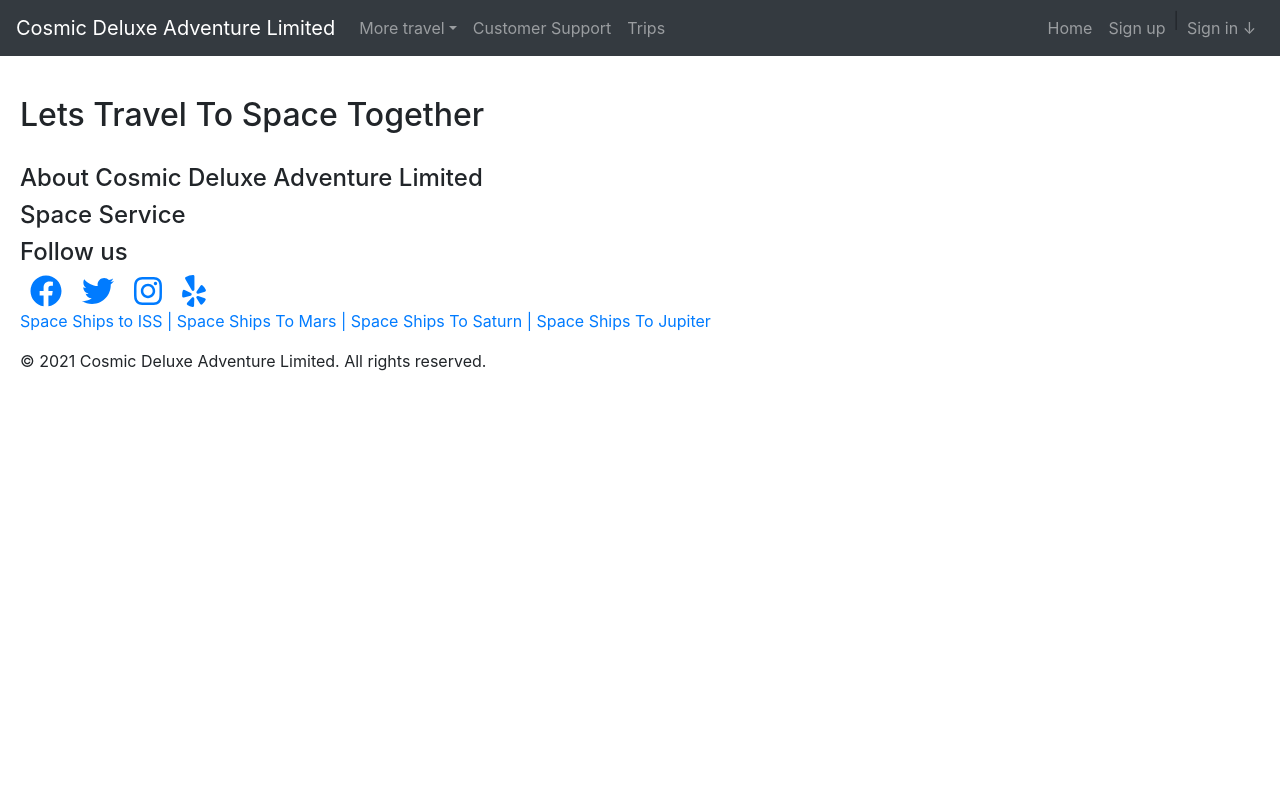
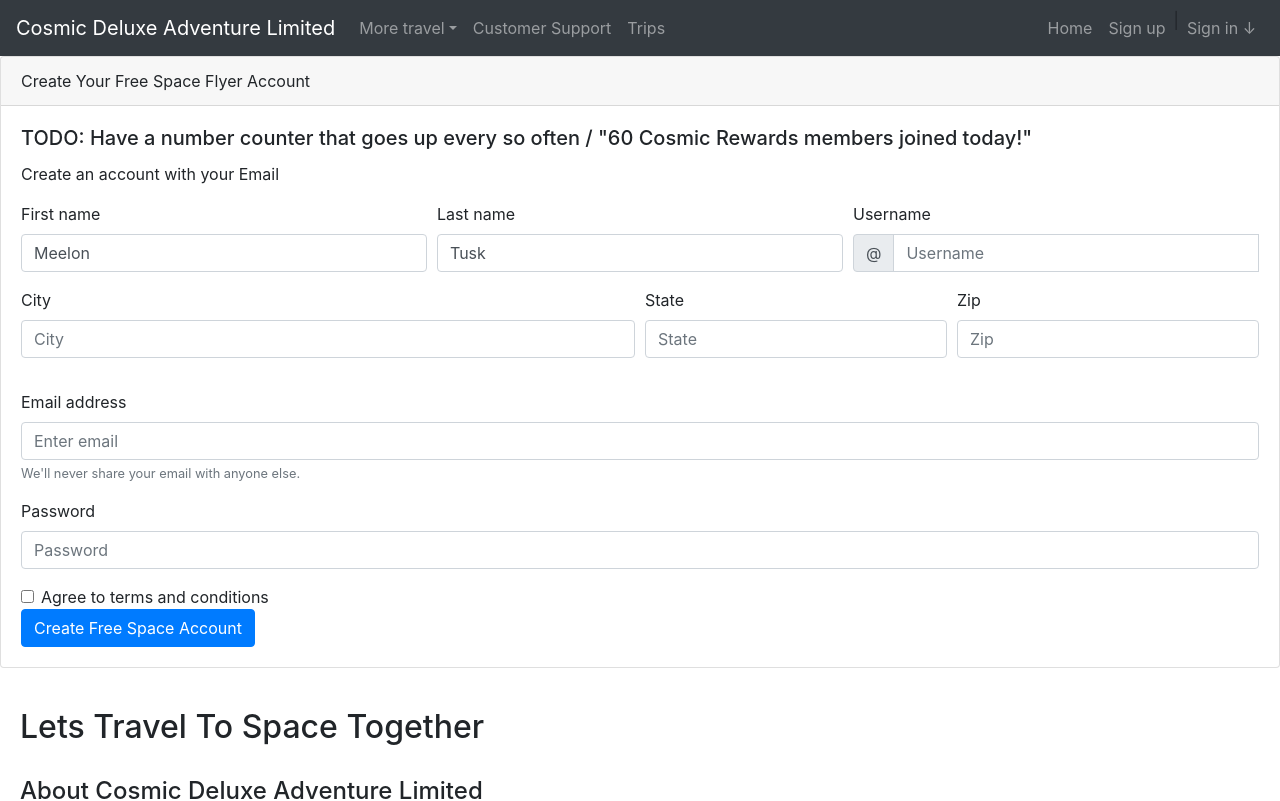
Before and after one commit to Cosmic-Deluxe-Adventure-Limited/CosmicDeluxeAdventureLTD, a React (Create React App) app in the folder CosmicDeluxeAdventure/ClientApp/: page /Signup in a window 1280 px wide. Shown: the top 801 px of the page. Built offline with nearby package versions, Linux system fonts and the light colour scheme.

Commit message:
added basic signup page form

```diff
--- a/CosmicDeluxeAdventure/ClientApp/src/App.js
+++ b/CosmicDeluxeAdventure/ClientApp/src/App.js
@@ -9,7 +9,7 @@ import CustomerSupport from './components/CustomerSupportPage/CustomerSupport';
 import Trips from './components/TripsPage/TripsPage';
 import Home  from './components/HomeLandingPage/HomePage';
 import Footer from './components/FooterPage/Footer';
-
+import Signup from './components/Signup/Signup';
 
 
 
@@ -27,6 +27,7 @@ function App () {
         <Route exact path='/Deals' component={Deals} />
         <Route exact path='/CustomerSupport' component={CustomerSupport} />
         <Route exact path='/Trips' component={Trips} />
+        <Route exact path='/Signup' component={Signup} />
       </Switch>
      <Footer/>
       </>
--- a/CosmicDeluxeAdventure/ClientApp/src/components/NavBar/NavBar.js
+++ b/CosmicDeluxeAdventure/ClientApp/src/components/NavBar/NavBar.js
@@ -28,7 +28,8 @@ const NavBar = () => {
             </Nav>
             <Nav>
               <Nav.Link href="/">Home</Nav.Link>
-              <Nav.Link href="#signup">Sign up</Nav.Link>
+              <Nav.Link href="/Signup">Sign up</Nav.Link>
+
               | <Nav.Link href="#signin" onClick={handleShow}>Sign in ↓ </Nav.Link>
       <Modal
         show={show}
@@ -59,17 +60,15 @@ const NavBar = () => {
         <Form.Group controlId="formBasicCheckbox">
           <Form.Check type="checkbox" label="Remember Me" />
         </Form.Group>
-{/*
-          <Button variant="primary" type="submit">
-            Submit
-          </Button> */}
 </Form>
         </Modal.Body>
         <Modal.Footer>
           <Button variant="secondary" onClick={handleClose}>
             Sign in
           </Button>
-          <Button variant="primary">Sign up</Button>
+          <Button href="/Signup" variant="secondary">
+            Sign up
+          </Button>
         </Modal.Footer>
       </Modal>
 
--- /dev/null
+++ b/CosmicDeluxeAdventure/ClientApp/src/components/Signup/Signup.js
@@ -0,0 +1,119 @@
+import React, {useState} from 'react';
+import { Card, Button, Form, Col, InputGroup } from 'react-bootstrap';
+
+const Signup = () => {
+  const [validated, setValidated] = useState(false);
+
+  const handleSubmit = (event) => {
+    const form = event.currentTarget;
+    if (form.checkValidity() === false) {
+      event.preventDefault();
+      event.stopPropagation();
+    }
+
+    setValidated(true);
+  };
+
+    return (
+      <Card>
+      <Card.Header>Create Your Free Space Flyer Account</Card.Header>
+      <Card.Body>
+        <Card.Title>TODO: Have a number counter that goes up every so often / "60 Cosmic Rewards members joined today!"</Card.Title>
+        <Card.Text>
+          Create an account with your Email
+        </Card.Text>
+        <Form noValidate validated={validated} onSubmit={handleSubmit}>
+      <Form.Row>
+        <Form.Group as={Col} md="4" controlId="validationCustom01">
+          <Form.Label>First name</Form.Label>
+          <Form.Control
+            required
+            type="text"
+            placeholder="First name"
+            defaultValue="Meelon"
+          />
+          <Form.Control.Feedback>Looks good!</Form.Control.Feedback>
+        </Form.Group>
+        <Form.Group as={Col} md="4" controlId="validationCustom02">
+          <Form.Label>Last name</Form.Label>
+          <Form.Control
+            required
+            type="text"
+            placeholder="Last name"
+            defaultValue="Tusk"
+          />
+          <Form.Control.Feedback>Looks good!</Form.Control.Feedback>
+        </Form.Group>
+        <Form.Group as={Col} md="4" controlId="validationCustomUsername">
+          <Form.Label>Username</Form.Label>
+          <InputGroup hasValidation>
+            <InputGroup.Prepend>
+              <InputGroup.Text id="inputGroupPrepend">@</InputGroup.Text>
+            </InputGroup.Prepend>
+            <Form.Control
+              type="text"
+              placeholder="Username"
+              aria-describedby="inputGroupPrepend"
+              required
+            />
+            <Form.Control.Feedback type="invalid">
+              Please choose a username.
+            </Form.Control.Feedback>
+          </InputGroup>
+        </Form.Group>
+      </Form.Row>
+      <Form.Row>
+        <Form.Group as={Col} md="6" controlId="validationCustom03">
+          <Form.Label>City</Form.Label>
+          <Form.Control type="text" placeholder="City" required />
+          <Form.Control.Feedback type="invalid">
+            Please provide a valid city.
+          </Form.Control.Feedback>
+        </Form.Group>
+        <Form.Group as={Col} md="3" controlId="validationCustom04">
+          <Form.Label>State</Form.Label>
+          <Form.Control type="text" placeholder="State" required />
+          <Form.Control.Feedback type="invalid">
+            Please provide a valid state.
+          </Form.Control.Feedback>
+        </Form.Group>
+        <Form.Group as={Col} md="3" controlId="validationCustom05">
+          <Form.Label>Zip</Form.Label>
+          <Form.Control type="text" placeholder="Zip" required />
+          <Form.Control.Feedback type="invalid">
+            Please provide a valid zip.
+          </Form.Control.Feedback>
+        </Form.Group>
+      </Form.Row>
+      <Form.Group>
+
+      </Form.Group>
+
+      <Form>
+        <Form.Group controlId="formBasicEmail">
+          <Form.Label>Email address</Form.Label>
+          <Form.Control type="email" placeholder="Enter email" />
+          <Form.Text className="text-muted">
+            We'll never share your email with anyone else.
+          </Form.Text>
+        </Form.Group>
+
+        <Form.Group controlId="formBasicPassword">
+          <Form.Label>Password</Form.Label>
+          <Form.Control type="password" placeholder="Password" />
+        </Form.Group>
+        <Form.Check
+          required
+          label="Agree to terms and conditions"
+          feedback="You must agree before submitting."
+        />
+</Form>
+      <Button type="submit">Create Free Space Account</Button>
+    </Form>
+      </Card.Body>
+    </Card>
+    );
+  }
+
+
+export default Signup;
```
